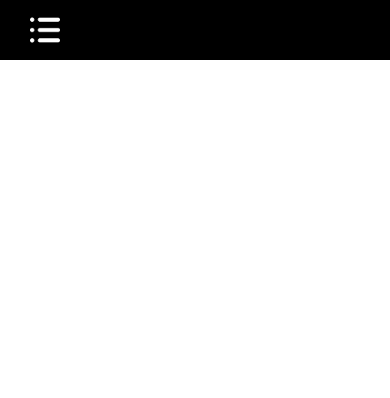
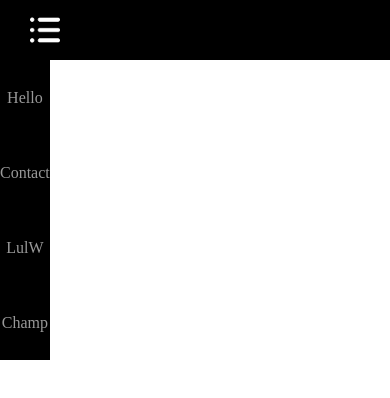
Before and after one commit to Rhombus10/Responsive, a plain HTML site: page index.html in a window 390 px wide. Drawn offline with Linux system fonts and the light colour scheme.

Commit message:
Update responsiveSTYLE.css

```diff
--- a/responsiveSTYLE.css
+++ b/responsiveSTYLE.css
@@ -50,8 +50,7 @@ li {
  	cursor:pointer;
  }
  #sidemenu {
- 	width:175px;
- 	height:300px;
+ 	display:inline-block;
  	background-color: #000000;
  	text-align: center;
  }
```
